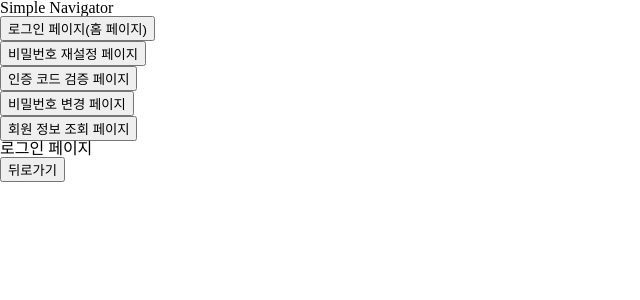
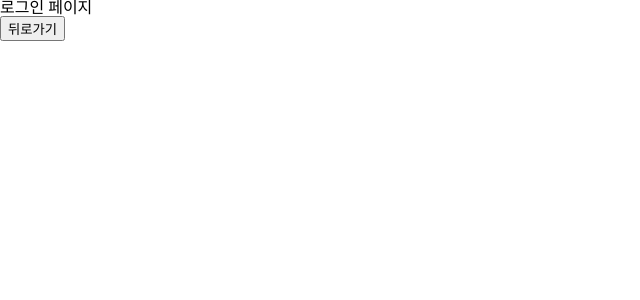
Before and after one commit to octave08/assignment, a React (Create React App) app: page / in a window 1280 px wide. Shown: the top 300 px of the page, without its empty margins (0-640 px from the left). Built offline with nearby package versions, Linux system fonts and the light colour scheme.

Commit message:
refactor: 디버깅을 위한 요소 제거

```diff
--- a/src/App.tsx
+++ b/src/App.tsx
@@ -1,14 +1,4 @@
-import { Switch, Route, useHistory } from "react-router-dom";
-import styled from "styled-components";
-import {
-  compose,
-  flexbox,
-  FlexboxProps,
-  color,
-  ColorProps,
-  typography,
-  TypographyProps,
-} from "styled-system";
+import { Switch, Route } from "react-router-dom";
 
 import {
   LoginPage,
@@ -19,52 +9,9 @@ import {
   PageNotFound,
 } from "./pages";
 
-const Nav = styled.nav<FlexboxProps>`
-  display: flex;
-  ${flexbox}
-`;
-
-const Typography = styled.div<TypographyProps | ColorProps>(
-  compose(typography, color)
-);
-
 const App: React.FC = () => {
-  const history = useHistory();
-
   return (
-    <>
-      <Nav flexDirection="column">
-        <Typography color="gray90">Simple Navigator</Typography>
-        <ul>
-          <li>
-            <button onClick={() => history.push("/")}>
-              로그인 페이지(홈 페이지)
-            </button>
-          </li>
-          <li>
-            <button onClick={() => history.push("/reset-password")}>
-              비밀번호 재설정 페이지
-            </button>
-          </li>
-          <li>
-            <button onClick={() => history.push("/reset-password/verify-code")}>
-              인증 코드 검증 페이지
-            </button>
-          </li>
-          <li>
-            <button
-              onClick={() => history.push("/reset-password/change-password")}
-            >
-              비밀번호 변경 페이지
-            </button>
-          </li>
-          <li>
-            <button onClick={() => history.push("/search-user-info")}>
-              회원 정보 조회 페이지
-            </button>
-          </li>
-        </ul>
-      </Nav>
+    <main>
       <Switch>
         <Route exact path="/">
           <LoginPage />
@@ -83,7 +30,7 @@ const App: React.FC = () => {
         </Route>
         <Route component={PageNotFound} />
       </Switch>
-    </>
+    </main>
   );
 };
 
```
